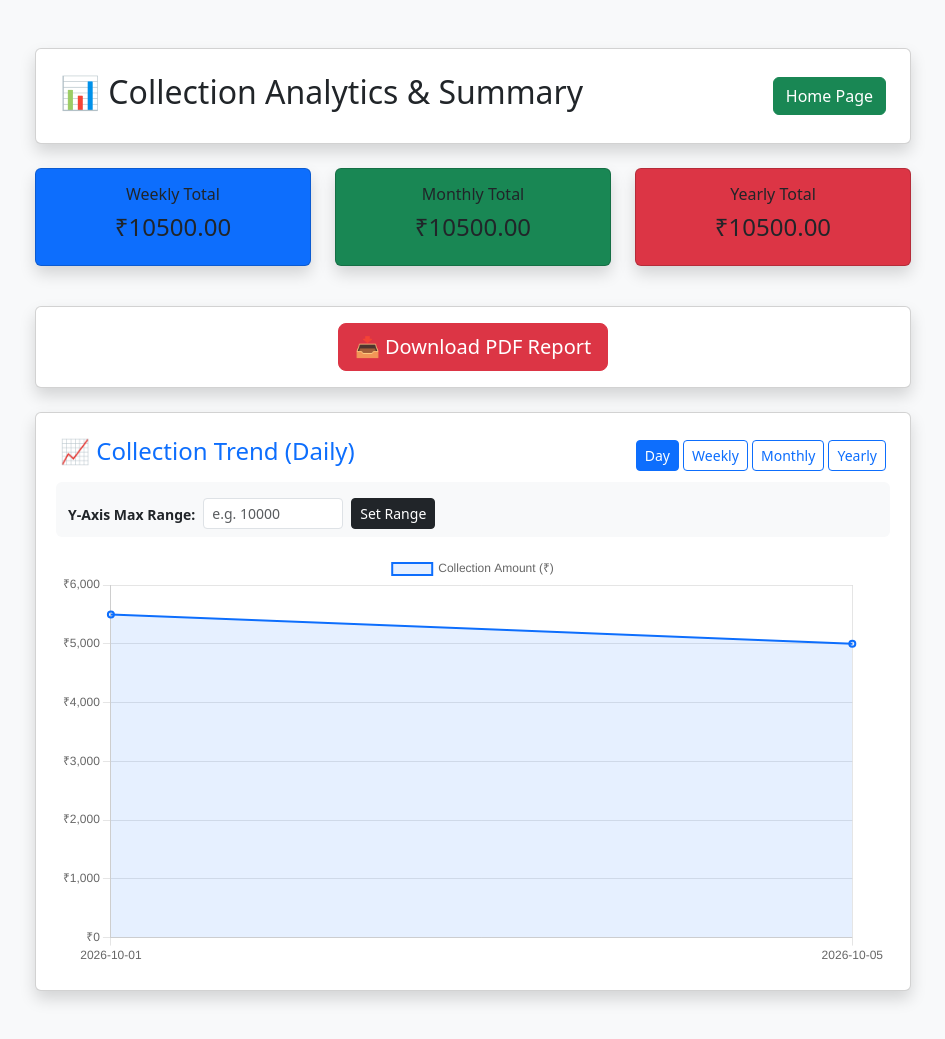
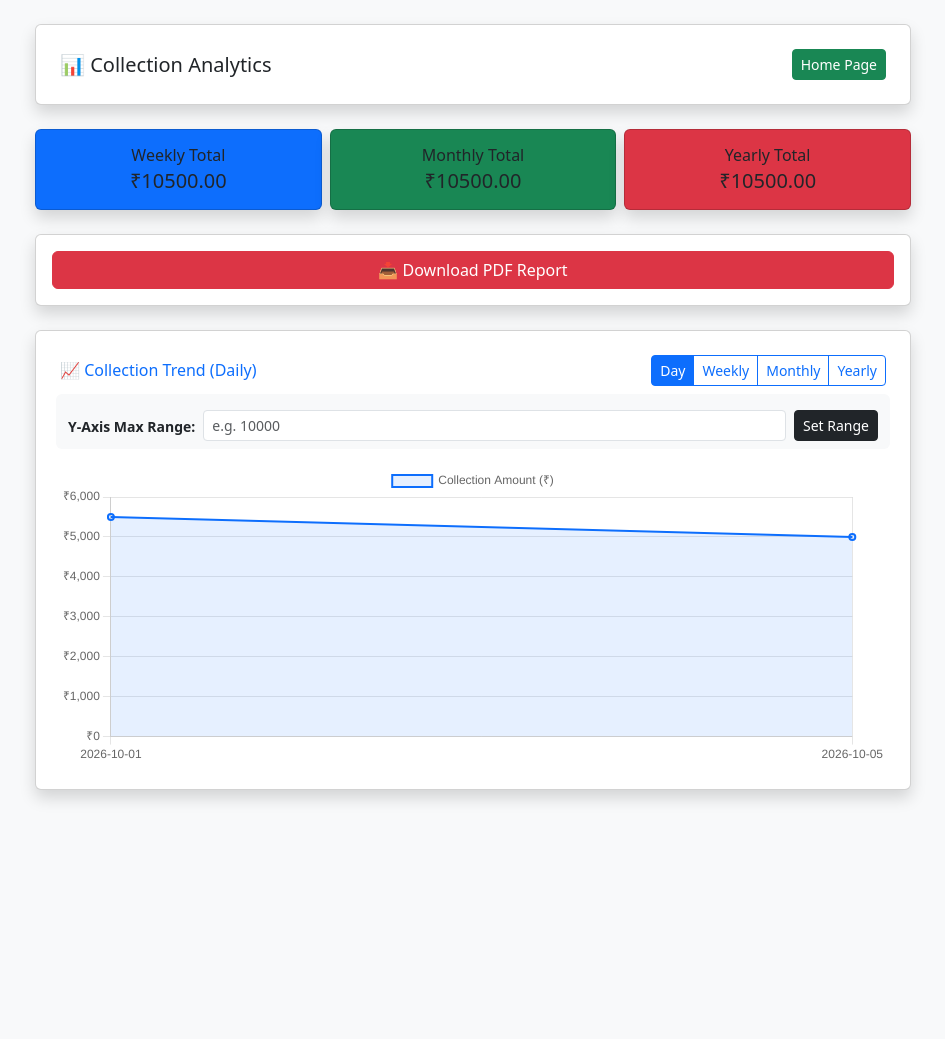
Before and after one commit to RohithSriSai143/shop-ledger, a Flask app: page /reports in a window 1280 px wide. Shown: the whole page, without its empty margins (167-1112 px from the left). After the commit the page ends 801 px from the top, so only its background shows below. Run offline with Flask 3, Linux system fonts and the light colour scheme; a user stored in the database is signed in; data comes from the database, SQL or seed files in the repository.

Commit message:
Update reports.html

```diff
--- a/templates/reports.html
+++ b/templates/reports.html
@@ -2,38 +2,39 @@
 <html lang="en">
 <head>
     <meta charset="UTF-8">
+    <meta name="viewport" content="width=device-width, initial-scale=1.0">
     <title>Collection Graphs & Reports</title>
     <link href="https://cdn.jsdelivr.net/npm/bootstrap@5.3.0/dist/css/bootstrap.min.css" rel="stylesheet">
     <script src="https://cdn.jsdelivr.net/npm/chart.js"></script>
 </head>
 <body class="bg-light">
-    <div class="container my-5" style="max-width: 900px;">
+    <div class="container my-4" style="max-width: 900px;">
         <!-- Header & Home Button -->
-        <div class="card p-4 shadow mb-4">
-            <div class="d-flex justify-content-between align-items-center">
-                <h2>📊 Collection Analytics & Summary</h2>
-                <a href="/dashboard" class="btn btn-success">Home Page</a>
+        <div class="card p-3 p-md-4 shadow mb-4">
+            <div class="d-flex justify-content-between align-items-center flex-wrap gap-2">
+                <h4 class="m-0 fs-5 fs-md-3">📊 Collection Analytics</h4>
+                <a href="/dashboard" class="btn btn-success btn-sm btn-md">Home Page</a>
             </div>
         </div>
 
         <!-- Summary Cards Section (Weekly, Monthly, Yearly Totals) -->
-        <div class="row text-white mb-4">
-            <div class="col-md-4 mb-3">
+        <div class="row text-white mb-4 g-2">
+            <div class="col-12 col-md-4">
                 <div class="card bg-primary p-3 shadow text-center">
-                    <h6>Weekly Total</h6>
-                    <h4>₹{{ "%.2f"|format(weekly_total) }}</h4>
+                    <h6 class="mb-1">Weekly Total</h6>
+                    <h4 class="mb-0 fs-5 fs-md-4">₹{{ "%.2f"|format(weekly_total) }}</h4>
                 </div>
             </div>
-            <div class="col-md-4 mb-3">
+            <div class="col-12 col-md-4">
                 <div class="card bg-success p-3 shadow text-center">
-                    <h6>Monthly Total</h6>
-                    <h4>₹{{ "%.2f"|format(monthly_total) }}</h4>
+                    <h6 class="mb-1">Monthly Total</h6>
+                    <h4 class="mb-0 fs-5 fs-md-4">₹{{ "%.2f"|format(monthly_total) }}</h4>
                 </div>
             </div>
-            <div class="col-md-4 mb-3">
+            <div class="col-12 col-md-4">
                 <div class="card bg-danger p-3 shadow text-center">
-                    <h6>Yearly Total</h6>
-                    <h4>₹{{ "%.2f"|format(yearly_total) }}</h4>
+                    <h6 class="mb-1">Yearly Total</h6>
+                    <h4 class="mb-0 fs-5 fs-md-4">₹{{ "%.2f"|format(yearly_total) }}</h4>
                 </div>
             </div>
         </div>
@@ -41,15 +42,15 @@
         <!-- PDF Download Section -->
         <div class="card p-3 shadow mb-4 text-center bg-white">
             <div>
-                <a href="/download_pdf" class="btn btn-danger btn-lg">📥 Download PDF Report</a>
+                <a href="/download_pdf" class="btn btn-danger w-100 w-md-auto">📥 Download PDF Report</a>
             </div>
         </div>
 
         <!-- Interactive Graph Section -->
-        <div class="card p-4 shadow">
-            <div class="d-flex justify-content-between align-items-center mb-3 flex-wrap">
-                <h4 class="text-primary" id="graphTitle">📈 Collection Trend (Daily)</h4>
-                <div>
+        <div class="card p-3 p-md-4 shadow">
+            <div class="d-flex justify-content-between align-items-center mb-3 flex-wrap gap-2">
+                <h5 class="text-primary m-0 fs-6 fs-md-5" id="graphTitle">📈 Collection Trend (Daily)</h5>
+                <div class="btn-group flex-wrap" role="group">
                     <button class="btn btn-outline-primary btn-sm active" onclick="showGraph('daily', this)">Day</button>
                     <button class="btn btn-outline-primary btn-sm" onclick="showGraph('weekly', this)">Weekly</button>
                     <button class="btn btn-outline-primary btn-sm" onclick="showGraph('monthly', this)">Monthly</button>
@@ -59,16 +60,18 @@
 
             <!-- Custom Y-Axis Range Controls -->
             <div class="row mb-3 g-2 align-items-center bg-light p-2 rounded">
-                <div class="col-auto"><label class="fw-bold small">Y-Axis Max Range:</label></div>
-                <div class="col-auto">
-                    <input type="number" id="yAxisMax" class="form-control form-control-sm" placeholder="e.g. 10000" style="width: 140px;">
+                <div class="col-12 col-sm-auto"><label class="fw-bold small">Y-Axis Max Range:</label></div>
+                <div class="col">
+                    <input type="number" id="yAxisMax" class="form-control form-control-sm" placeholder="e.g. 10000">
                 </div>
                 <div class="col-auto">
-                    <button class="btn btn-sm btn-dark" onclick="updateYAxis()">Set Range</button>
+                    <button class="btn btn-sm btn-dark w-100" onclick="updateYAxis()">Set Range</button>
                 </div>
             </div>
 
-            <canvas id="collectionChart" width="400" height="200"></canvas>
+            <div class="chart-container" style="position: relative; height:300px; width:100%">
+                <canvas id="collectionChart"></canvas>
+            </div>
         </div>
     </div>
 
@@ -103,6 +106,7 @@
             },
             options: {
                 responsive: true,
+                maintainAspectRatio: false,
                 scales: {
                     y: {
                         beginAtZero: true,
```
